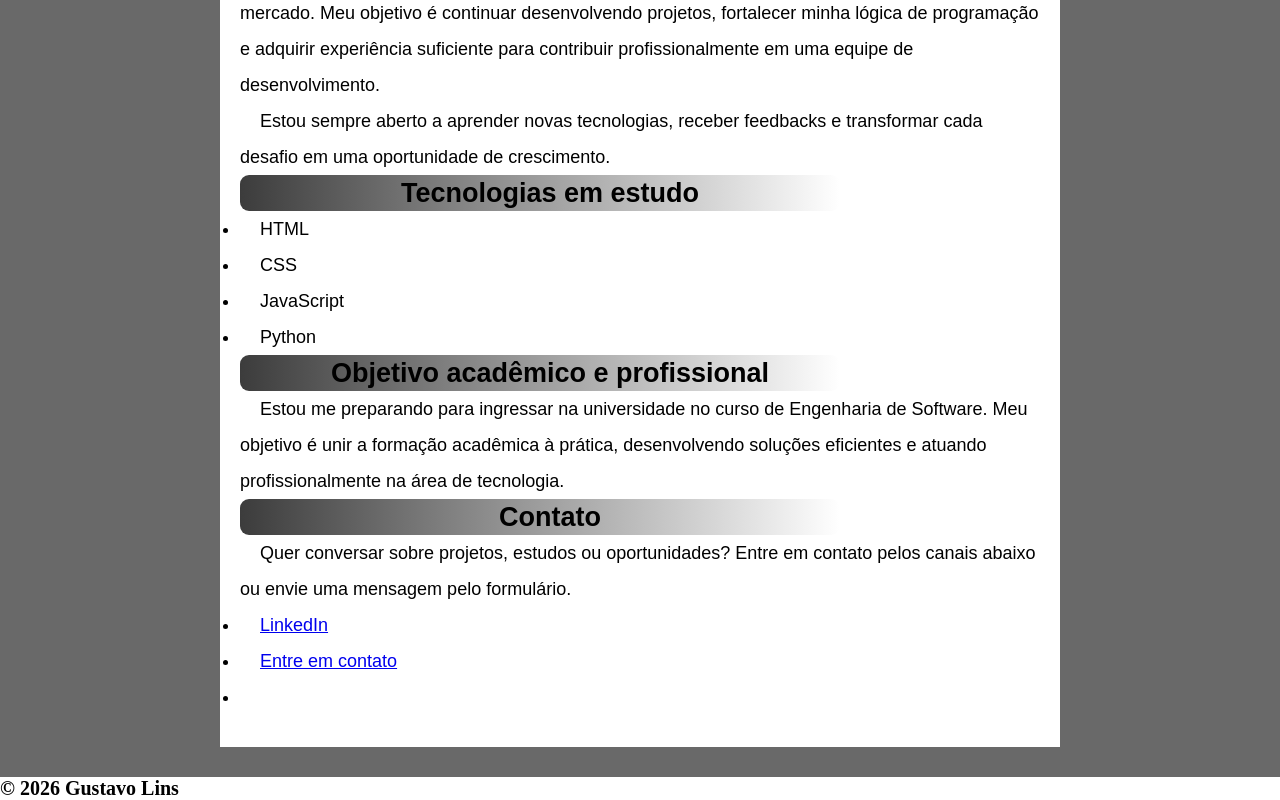
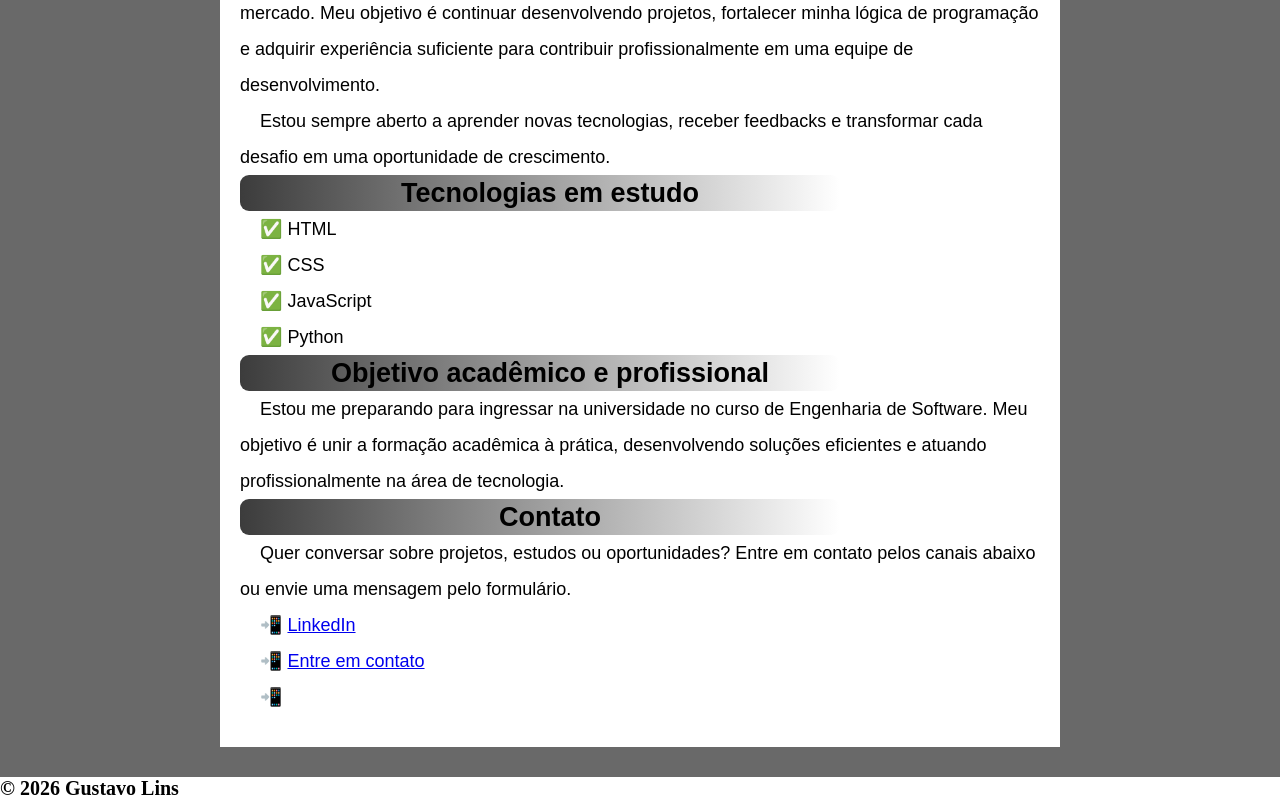
Before and after one commit to gustavolinsac-cloud/gustavolins.port, a plain HTML site: page index.html/index.html in a window 1280 px wide. Shown: the part 723-1523 px from the top of the page. Drawn offline with Linux system fonts and the light colour scheme.

Commit message:
estilizei as listas

```diff
--- a/index.html/index.html
+++ b/index.html/index.html
@@ -36,12 +36,14 @@
 
 <h2>Tecnologias em estudo</h2>
 
-            <ul>
-                <li>HTML</li>
-                <li>CSS</li>
-                <li>JavaScript</li>
-                <li>Python</li>
-            </ul>
+
+                <ol>
+                    <li>HTML</li>
+                    <li>CSS</li>
+                    <li>JavaScript</li>
+                    <li>Python</li>
+                </ol>
+
             <h2>Objetivo acadêmico e profissional</h2>
             <p>Estou me preparando para ingressar na universidade no curso de Engenharia de Software. Meu objetivo é unir a formação acadêmica à prática, desenvolvendo soluções eficientes e atuando profissionalmente na área de tecnologia.</p>
 
@@ -50,9 +52,9 @@
             Entre em contato pelos canais abaixo ou envie uma mensagem pelo formulário.</p>
 
             <ul>
-                <li><a href="www.linkedin.com/in/gustavo-lins-undefined-785a0642b" target="_blank">LinkedIn</a></li>
+                <li><a href="www.linkedin.com/in/gustavo-lins-undefined-785a0642b" target="_blank" rel="external">LinkedIn</a></li>
                 <li><a href="gustavolins.ac@gmail.com" target="_blank">Entre em contato</a></li>
-                <li><a href=""></a></li>
+                <li id="li3"><a href=""></a></li>
             </ul>
 
         </article>
--- a/index.html/style.css
+++ b/index.html/style.css
@@ -38,6 +38,7 @@ main{
 
  main > a {
   color: black;
+
 }
 
 main a:hover{
@@ -67,6 +68,15 @@ article h2{
     min-width: 280px;
 }
 
+article ol{
+   list-style-type: '\2705\0020\0020';
+   list-style-position: inside;
+}
+
+article ul{
+    list-style-type: '\1F4F2\0020\0020';
+    list-style-position: inside;
+}
 
 nav{
     background-image: linear-gradient(to left, rgba(255, 255, 255, 0.623) ,rgb(0, 0, 0));
@@ -77,7 +87,7 @@ nav{
 
 }
 
-nav> a {
+nav > a {
     padding: 10px;
    color: white;
     text-decoration: none;
```
